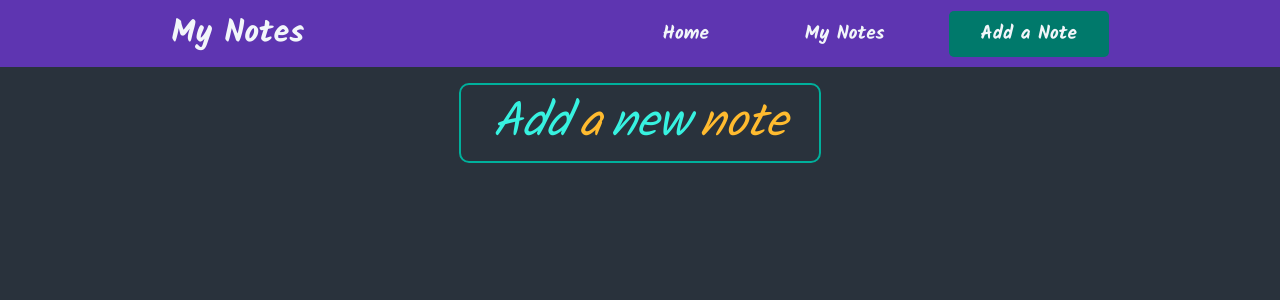
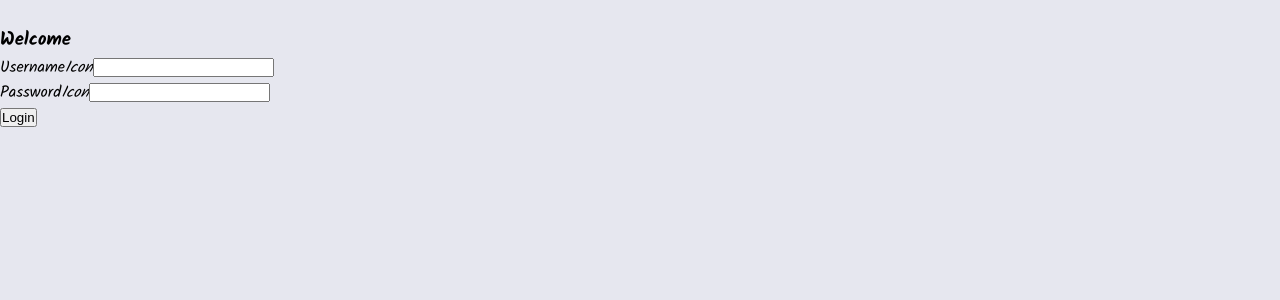
Before and after one commit to FrontEndDevo/Flying-Notes, a React (Create React App) app: page /add-new-note in a window 1280 px wide. Shown: the top 300 px of the page. Built offline with nearby package versions, Linux system fonts and the light colour scheme.

Commit message:
Add auth-slice file in store folder, put the basic ground of Auth component

```diff
--- a/src/App.jsx
+++ b/src/App.jsx
@@ -4,9 +4,16 @@ import Homepage from "./pages/Homepage";
 import NewNote from "./pages/NewNote";
 import NotFoundPage from "./pages/NotFoundPage";
 import AllNotes from "./pages/AllNotes";
+import { useSelector } from "react-redux";
+import Auth from "./components/Auth/Auth";
 
 const App = () => {
+  const isAuth = useSelector((state) => state.auth.isAuthenticated);
+
   return (
+    <div>
+      {!isAuth && <Auth />}
+      {isAuth && (
         <div>
           <Navbar />
           <Switch>
@@ -27,6 +34,8 @@ const App = () => {
             </Route>
           </Switch>
         </div>
+      )}
+    </div>
   );
 };
 
--- /dev/null
+++ b/src/components/Auth/Auth.jsx
@@ -0,0 +1,30 @@
+import React from "react";
+import classes from "./Auth.module.scss";
+const Auth = () => {
+  return (
+    <section className={classes.auth}>
+      <div className={classes.wave}></div>
+      <div className={classes.content}>
+        <div className={classes.user}>
+          <img src="" alt="" />
+          <h3>Welcome</h3>
+        </div>
+        <form>
+          <div className={classes.field}>
+            <label htmlFor="">Username</label>
+            <i>Icon</i>
+            <input type="text" name="" id="" />
+          </div>
+          <div className={classes.field}>
+            <label htmlFor="">Password</label>
+            <i>Icon</i>
+            <input type="text" name="" id="" />
+          </div>
+          <button>Login</button>
+        </form>
+      </div>
+    </section>
+  );
+};
+
+export default Auth;
--- /dev/null
+++ b/src/components/Auth/Auth.module.scss
@@ -0,0 +1,6 @@
+@use "../../styles/vars" as *;
+
+.auth {
+  background-color: $med_white;
+  height: 100vh;
+}
--- /dev/null
+++ b/src/store/auth-slice.js
@@ -0,0 +1,21 @@
+import { createSlice } from "@reduxjs/toolkit";
+
+const initialState = { isAuthenticated: false };
+
+const AuthSlice = createSlice({
+  name: "Auth",
+  initialState,
+  reducers: {
+    login(state) {
+      state.isAuthenticated = true;
+    },
+
+    logout(state) {
+      state.isAuthenticated = false;
+    },
+  },
+});
+
+export const AuthActions = AuthSlice.actions;
+
+export default AuthSlice;
--- a/src/store/index.js
+++ b/src/store/index.js
@@ -1,9 +1,10 @@
 import noteSlice from "./note-slice";
+import AuthSlice from "./auth-slice";
 
 const { configureStore } = require("@reduxjs/toolkit");
 
 const store = configureStore({
-  reducer: { note: noteSlice.reducer },
+  reducer: { note: noteSlice.reducer, auth: AuthSlice.reducer },
 });
 
 export default store;
```
Lines whose indentation alone changed are shown as unchanged.
